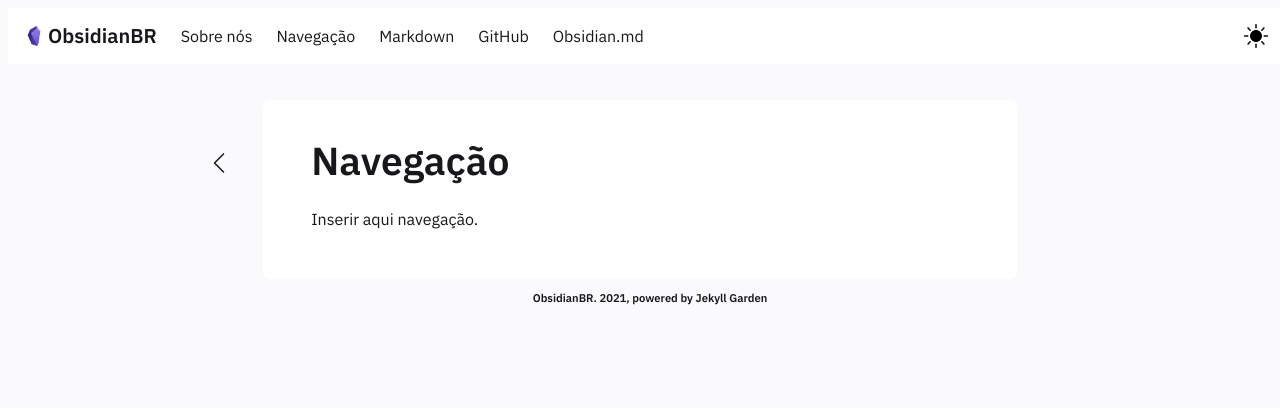
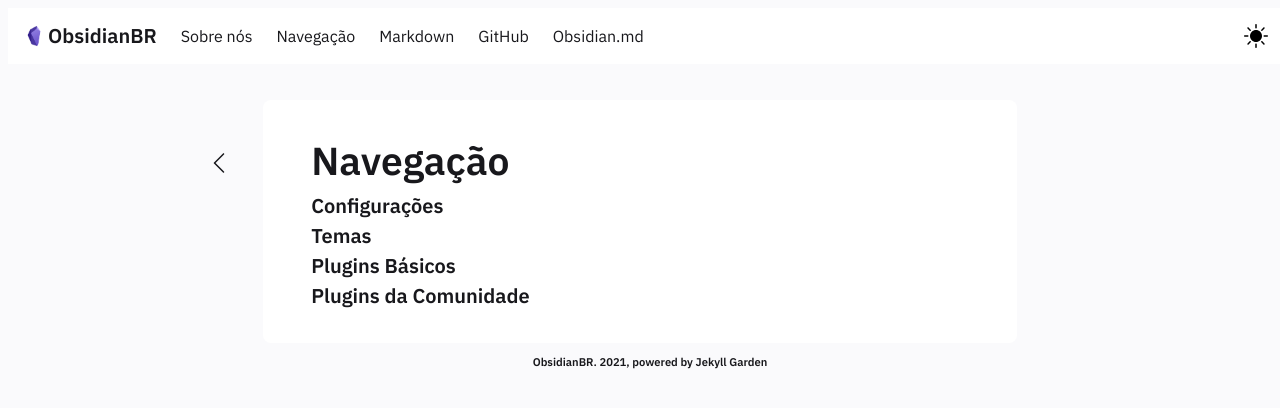
Before and after one commit to obsidianbr/obsidianbr.github.io, a Jekyll site: the page built from _notes/Public/nav.md, in a window 1280 px wide. Shown: the top 408 px of the page. Built offline with Jekyll 4.4.1, drawn with Linux system fonts in a browser that asks for light colours.

Commit message:
Update nav.md

```diff
--- a/_notes/Public/nav.md
+++ b/_notes/Public/nav.md
@@ -4,4 +4,10 @@ notetype : unfeed
 date : 12-12-2021
 ---
 
-Inserir aqui navegação.
+#### Configurações
+
+#### Temas
+
+#### Plugins Básicos
+
+#### Plugins da Comunidade
```
